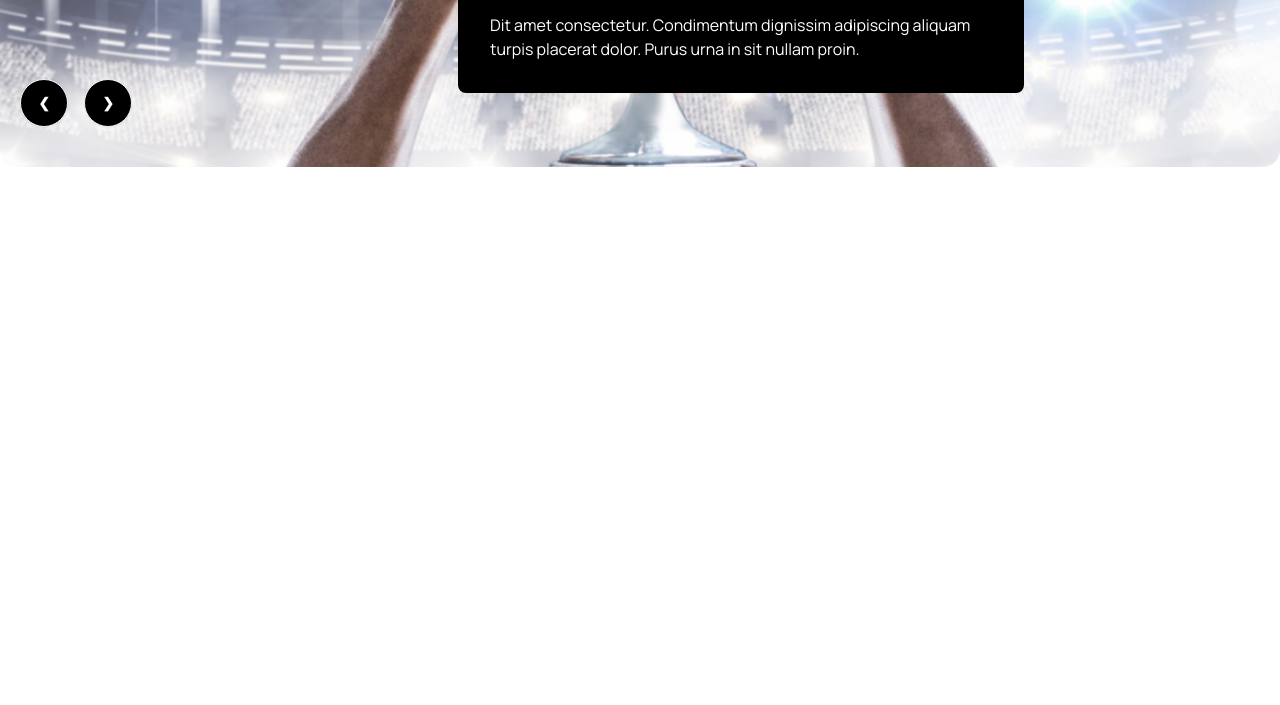
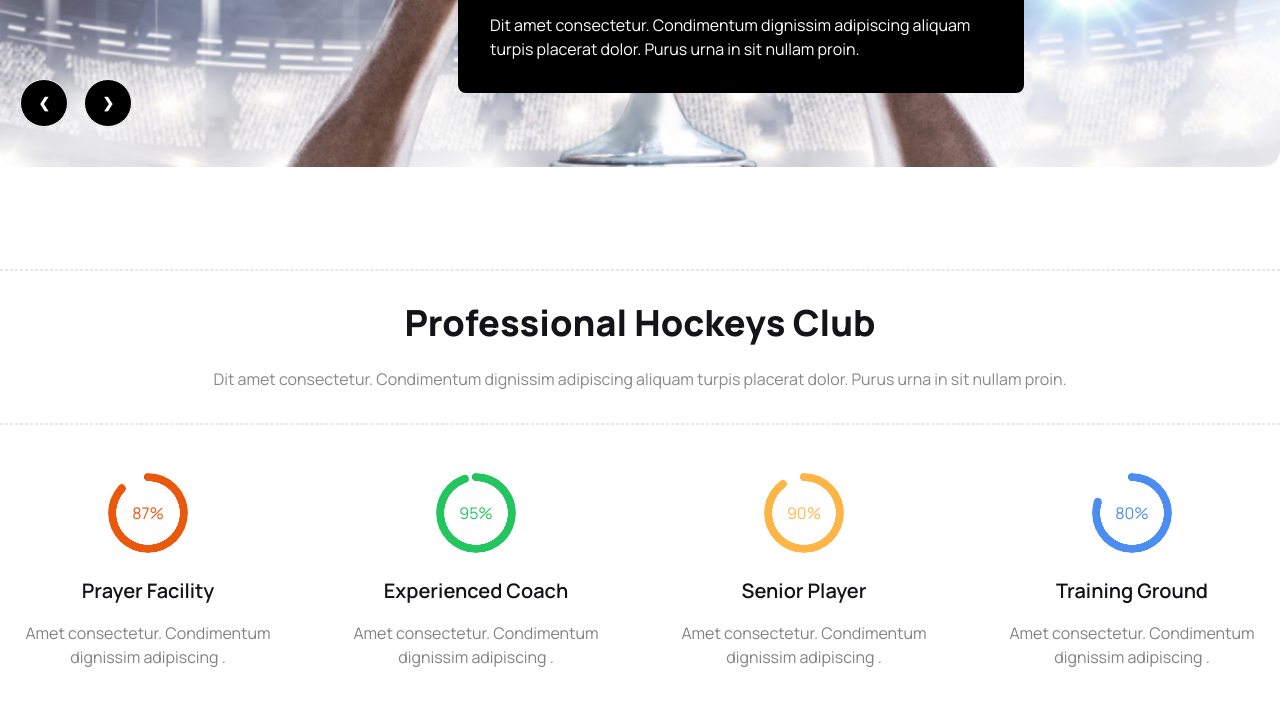
Before and after one commit to kaliimran/B9A3-Hockey-Assignment, a plain HTML site: page index.html in a window 1280 px wide. Shown: the part 515-1220 px from the top of the page. Before the commit the page ends 800 px from the top, so only its background shows below. Drawn offline with nearby package versions, Linux system fonts and the light colour scheme.

Commit message:
professional section work done

```diff
--- a/index.html
+++ b/index.html
@@ -24,6 +24,7 @@
               colors: {
                 clifford: '#da373d',
                 commonColor: '#FF4240',
+                useColor: '#131318',
               }
             }
           }
@@ -116,7 +117,46 @@
         </div>
     </header>
      <!-- main -->
-    <main class="container mx-auto"></main>
+    <main class="container mx-auto mt-24">
+      <hr class="border border-dashed">
+      <!-- professional section -->
+      <div>
+        <div class="text-center">
+          <h3 class="text-4xl font-extrabold text-useColor mt-8 mb-6">Professional Hockeys Club</h3>
+          <p class="text-base text-[#13131881] mb-8">Dit amet consectetur. Condimentum dignissim adipiscing aliquam turpis
+            placerat dolor. Purus urna in sit nullam proin. </p>
+        </div>
+        <hr class="border border-dashed">
+        <!-- card section -->
+        <div class="mt-12 mb-24 grid grid-cols-1 md:grid-cols-3 lg:grid-cols-4 gap-8 text-center">
+          <!-- card 1 -->
+          <div>
+            <div class="radial-progress text-orange-600 mb-6" style="--value:87;" role="progressbar">87%</div>
+            <h4 class="text-xl font-semibold text-useColor mb-4">Prayer Facility</h4>
+            <p class="text-base text-[#13131887]">Amet consectetur. Condimentum dignissim adipiscing .</p>
+          </div>
+          <!-- card 2 -->
+          <div>
+            <div class="radial-progress text-green-500 mb-6" style="--value:95;" role="progressbar">95%</div>
+            <h4 class="text-xl font-semibold text-useColor mb-4">Experienced Coach</h4>
+            <p class="text-base text-[#13131887]">Amet consectetur. Condimentum dignissim adipiscing .</p>
+          </div>
+          <!-- card 3 -->
+          <div>
+            <div class="radial-progress text-[#FFB546] mb-6" style="--value:90;" role="progressbar">90%</div>
+            <h4 class="text-xl font-semibold text-useColor mb-4">Senior Player</h4>
+            <p class="text-base text-[#13131887]">Amet consectetur. Condimentum dignissim adipiscing .</p>
+          </div>
+          <!-- card 4 -->
+          <div>
+            <div class="radial-progress text-[#4C8DF1] mb-6" style="--value:80;" role="progressbar">80%</div>
+            <h4 class="text-xl font-semibold text-useColor mb-4">Training Ground</h4>
+            <p class="text-base text-[#13131887]">Amet consectetur. Condimentum dignissim adipiscing .</p>
+          </div>
+        </div>
+      </div>
+
+    </main>
     <!-- footer -->
     <footer></footer>
 </body>
```
